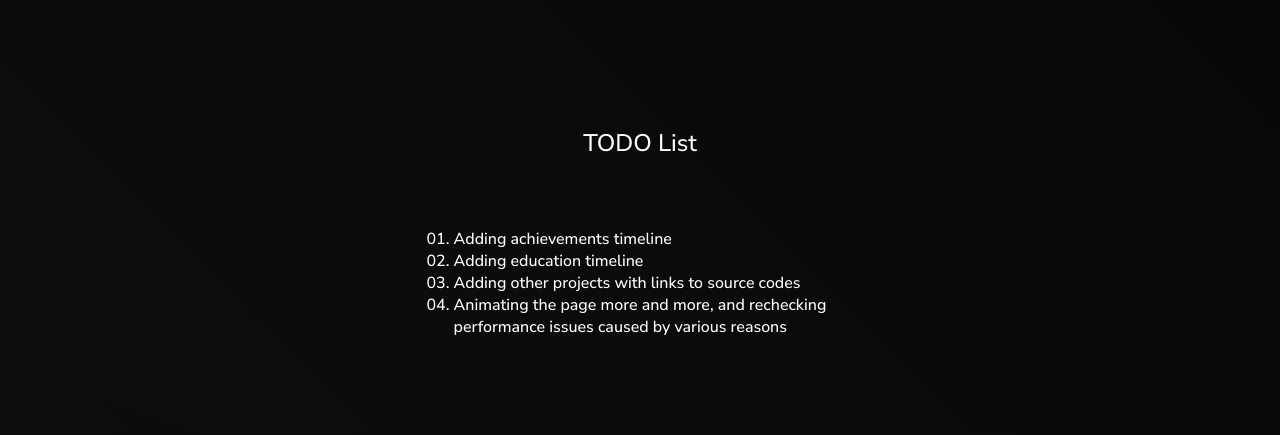
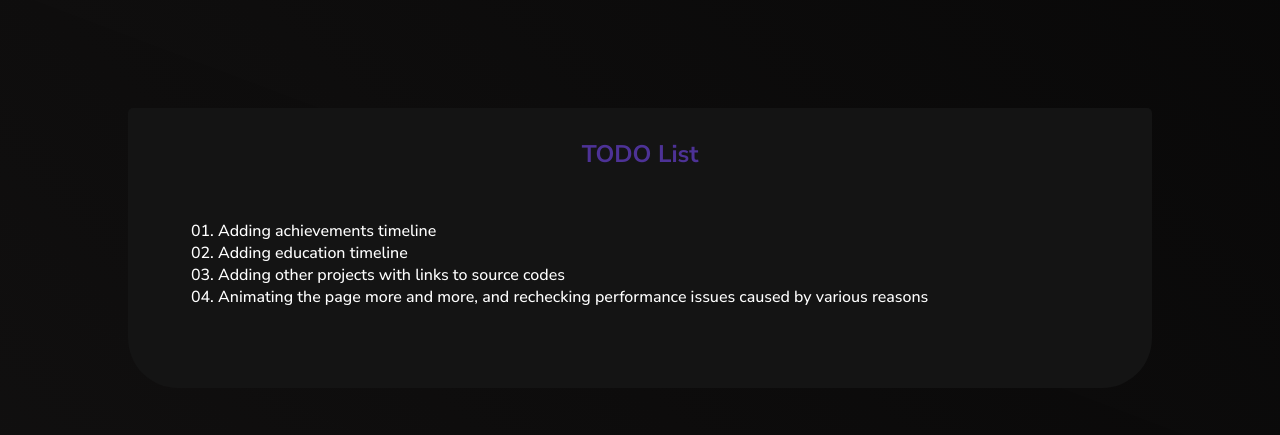
Before and after one commit to m7mqdev/m7mqdev.github.io, a plain HTML site: page index.html in a window 1280 px wide. Shown: the part 3088-3523 px from the top of the page. Drawn offline with Linux system fonts and the light colour scheme.

Commit message:
Styling TODO-list section

```diff
--- /dev/null
+++ b/css/todo-list.css
@@ -0,0 +1,21 @@
+main .todo-list {
+    background-color: var(--bg-color);
+    border-top-left-radius: 5px;
+    border-top-right-radius: 5px;
+    padding: 30px;
+    height: max-content;
+}
+
+main .todo-list .sec-layout ul {
+    list-style: decimal-leading-zero;
+    display: flex;
+    flex-direction: column;
+    padding-left: 60px;
+    width: 100%;
+    height: 100%;
+}
+
+main .todo-list .sec-heading {
+    color: var(--text-color-2);
+    font-weight: bolder;
+}
--- a/index.html
+++ b/index.html
@@ -30,6 +30,7 @@
     <link rel="stylesheet" href="css/interests.css">
     <link rel="stylesheet" href="css/tools.css">
     <link rel="stylesheet" href="css/projects.css">
+    <link rel="stylesheet" href="css/todo-list.css">
     <link rel="stylesheet" href="css/footer.css">
     <!-- Styling End -->
 
@@ -244,11 +245,11 @@
         <section class="todo-list sec">
             <h2 class="sec-heading">TODO List</h2>
             <div class="sec-layout">
-                <ul style="display: flex; flex-direction: column; list-style: decimal-leading-zero;">
+                <ul>
                     <li>Adding achievements timeline</li>
                     <li>Adding education timeline</li>
                     <li>Adding other projects with links to source codes</li>
-                    <li>Animating the page more and more, and rechecking<br> performance issues caused by various
+                    <li>Animating the page more and more, and rechecking performance issues caused by various
                         reasons
                     </li>
                 </ul>
```
